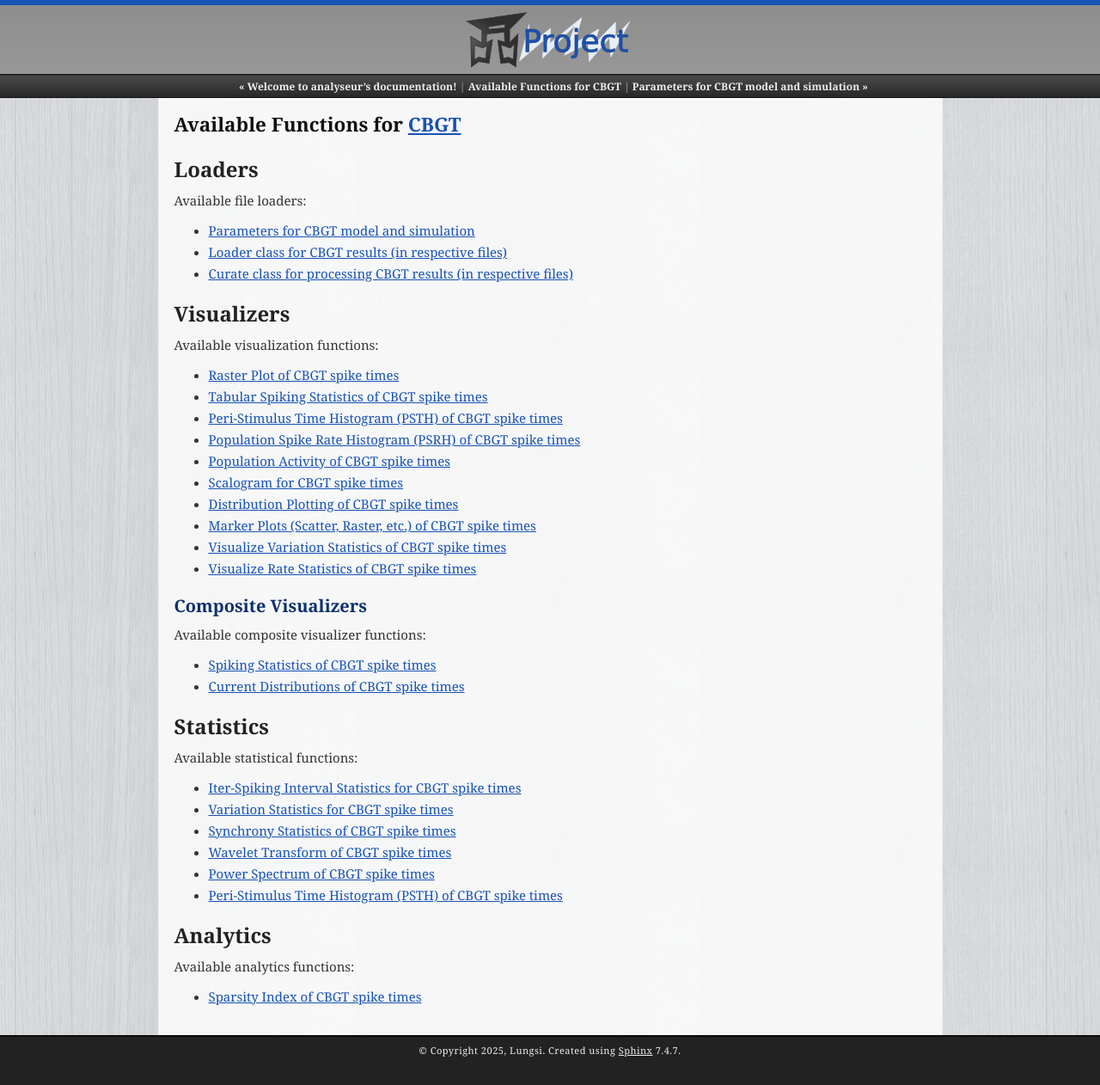
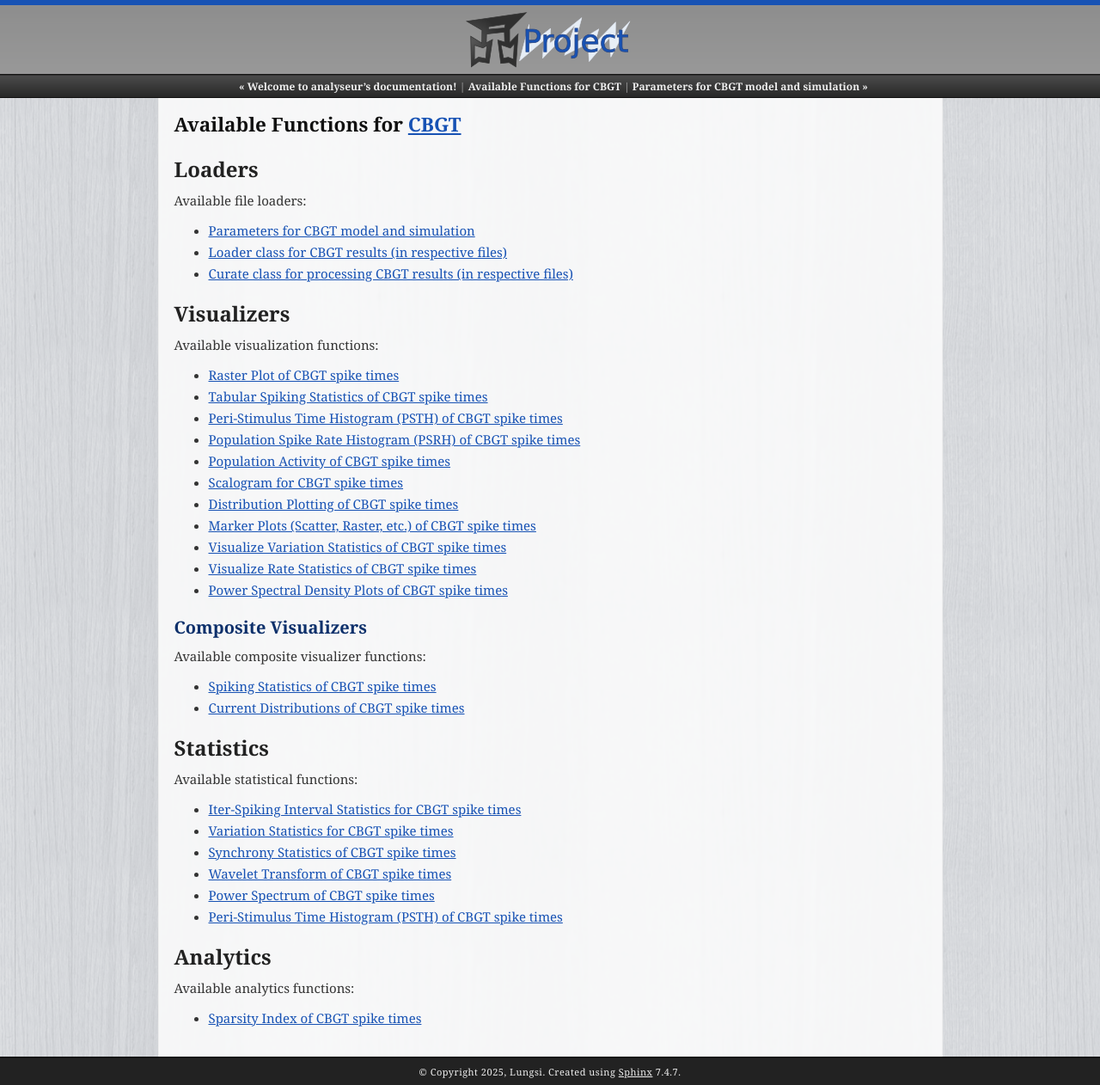
Before and after one commit to neuralmodelling/analyseur, a Sphinx documentation site: the page built from docs/cbgt/contents.rst, in a window 1280 px wide. Shown: the whole page at 86% size. Built offline with Sphinx 7.4.7, drawn with Linux system fonts in a browser that asks for light colours; before the commit the page ends 1237 px from its top, so only the background shows below that.

Commit message:
redone restructured docstring for powspec

```diff
--- a/docs/cbgt/contents.rst
+++ b/docs/cbgt/contents.rst
@@ -30,6 +30,7 @@ Visualizers
    visual/markerplot.rst
    visual/variation.rst
    visual/rate.rst
+   visual/powspec.rst
 
 Composite Visualizers
 ---------------------
--- /dev/null
+++ b/docs/cbgt/visual/powspec.rst
@@ -0,0 +1,7 @@
+Power Spectral Density Plots of CBGT spike times
+================================================
+
+.. automodule:: analyseur.cbgt.visual.powspec
+   :members:
+   :undoc-members:
+   :show-inheritance:
```
